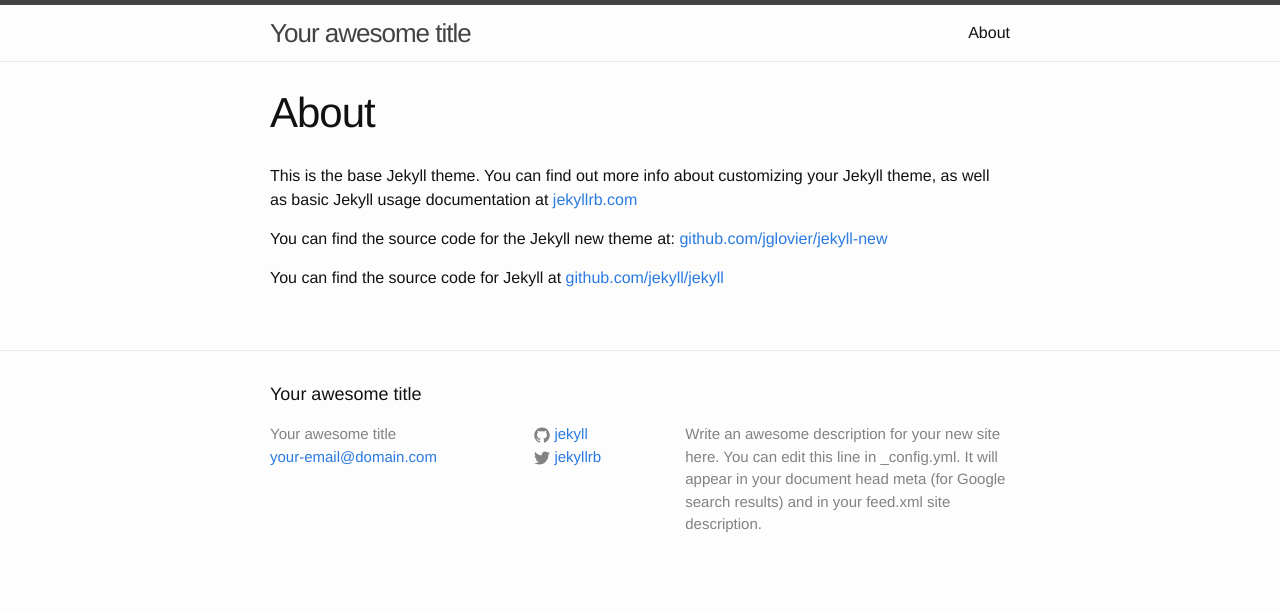
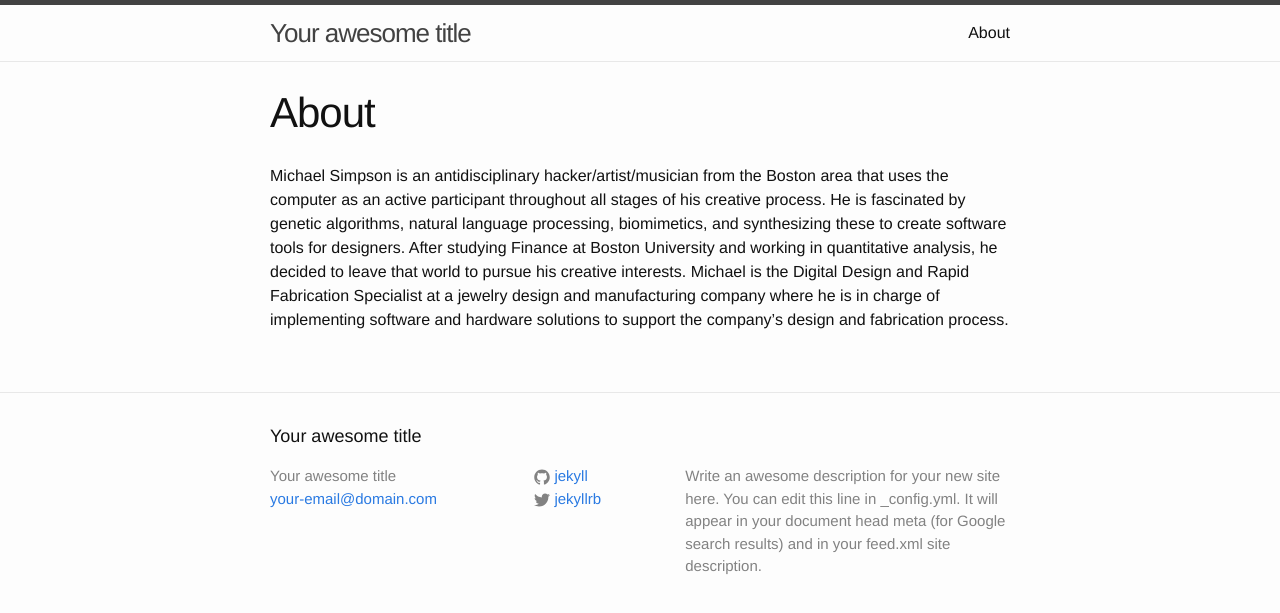
Before and after one commit to mgs/mgs.github.io, a Jekyll site: the page built from about.md, in a window 1280 px wide. Shown: the top 613 px of the page. Built offline with Jekyll 4.4.1, drawn with Linux system fonts in a browser that asks for light colours.

Commit message:
Added Images and About

```diff
--- a/about.md
+++ b/about.md
@@ -4,8 +4,4 @@ title: About
 permalink: /about/
 ---
 
-This is the base Jekyll theme. You can find out more info about customizing your Jekyll theme, as well as basic Jekyll usage documentation at [jekyllrb.com](http://jekyllrb.com/)
-
-You can find the source code for the Jekyll new theme at: [github.com/jglovier/jekyll-new](https://github.com/jglovier/jekyll-new)
-
-You can find the source code for Jekyll at [github.com/jekyll/jekyll](https://github.com/jekyll/jekyll)
+Michael Simpson is an antidisciplinary hacker/artist/musician from the Boston area that uses the computer as an active participant throughout all stages of his creative process. He is fascinated by genetic algorithms, natural language processing, biomimetics, and synthesizing these to create software tools for designers. After studying Finance at Boston University and working in quantitative analysis, he decided to leave that world to pursue his creative interests. Michael is the Digital Design and Rapid Fabrication Specialist at a jewelry design and manufacturing company where he is in charge of implementing software and hardware solutions to support the company’s design and fabrication process.
```
Also changed, not shown: _posts/images/DecoyGangWarVictim.jpg (added), _posts/images/IronFilingShowingMagneticField.jpg (added).
